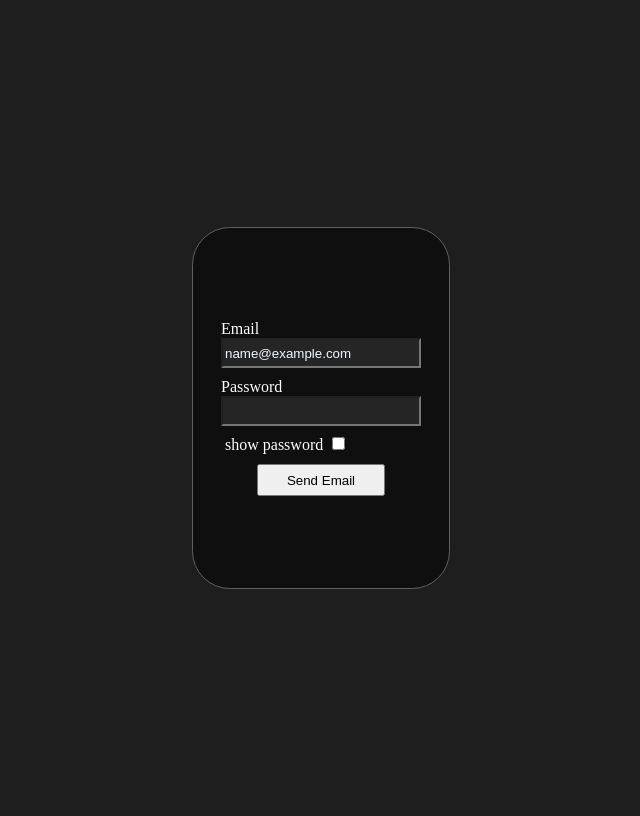
After one commit to HimanshuAmlavad/python-flask-project-, a Flask app: template authentication_system/templates/forgot-password.html in a window 1280 px wide. The commit adds this page. Shown: the whole page, without its empty margins (319-959 px from the left). Run offline with Flask 3, Linux system fonts and the light colour scheme; the template is opened without the code that fills it: most values are stand-ins (such as "Sample title", 1, 10 or a date in 2020); parts of the project's set-up code (start-up, migrations or seed data) failed here and were passed over.

Commit message:
add forgot password page and table

```diff
--- a/authentication_system/app.py
+++ b/authentication_system/app.py
@@ -54,6 +54,15 @@ def signup():
     else:
 
         return render_template('sign-up.html')
+@app.route("/forgot-password", methodes=["GET","POST"])
+def forgot_password():
+    email = request.form.get("email")
+    new_password = request.form.get("password")
+
+    db_obj = Database(email= email, password=new_password)
+    if not db_obj.check_email():
+        pass
+    return render_template('forgot-password.html', message="account with this email not exist")
 
 @app.route("/product")
 def product():
--- /dev/null
+++ b/authentication_system/templates/forgot-password.html
@@ -0,0 +1,106 @@
+<!DOCTYPE html>
+<html lang="en">
+<head>
+    <meta charset="UTF-8">
+    <meta name="viewport" content="width=device-width, initial-scale=1.0">
+    <title>Document</title>
+
+    <style>
+        body {
+            background-color: rgb(30, 30, 30);
+        }
+
+        .container {
+            height: 100vh;
+            display: flex;
+            justify-content: center;
+            align-items: center;
+        }
+
+        form {
+            border: 1px solid rgb(99, 95, 95);
+            background-color: rgb(15, 15, 15);
+            box-shadow: 5px;
+            border-radius: 1cm;
+            height: 45vh;
+            width: 20vw;
+            display: grid;
+            gap: 10px;
+            justify-items: center;
+            align-content: center;
+
+        }
+
+        input {
+            display: block;
+            height: 3vh;
+            width: 15vw;
+            margin: 0;
+            color: aliceblue;
+            background-color: rgb(38, 37, 37);
+        }
+
+        label {
+            color: white;
+        }
+
+        button {
+            width: 10vw;
+            height: 4vh;
+        }
+
+        #show-password {
+            display: inline-flex;
+            gap: 10px;
+            width: auto;
+            height: auto;
+            margin-left: 5px;
+        }
+
+        #checkbox {
+            width: 100%;
+        }
+        #checkbox > span {
+            margin-left: 2.5vw;
+        }
+    </style>
+</head>
+<body>
+      <div class="container">
+        <form method="POST" action="/login">
+            <span>
+                <label for="email">Email</label>
+                <input value="{{ email }}" id="email" type="email" name="email" required>
+            </span>
+            <span>
+                <label for="password">Password</label>
+                <input type="password" id="password" name="password" minlength="8" required>
+            </span>
+            <div id="checkbox">
+                <span>
+                    <label for="show-password">show password</label>
+                    <input type="checkbox" id="show-password" onclick="showPassword()">
+                    {% if message %}
+                     <p style="color: rgb(211, 0, 0)">{{ message }}</p>
+                    {% endif %}
+                </span>
+            </div>
+            <span>
+                <button type="button">Send Email</button>
+        </form>
+    </div>
+
+    <script>
+        function showPassword() {
+            const ele = document.getElementById("password");
+
+            if (ele.type == "password") {
+                ele.type = "text";
+            }
+            else {
+                ele.type = "password";
+            }
+        }
+    </script>
+</body>
+</html>
```
Also changed, not shown: authentication_system/database.py (+21 -2 lines), authentication_system/templates/sign-up.html (line endings or trailing spaces).
